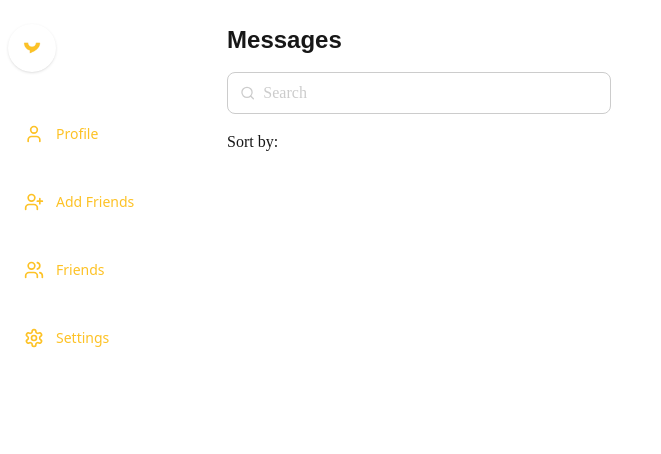
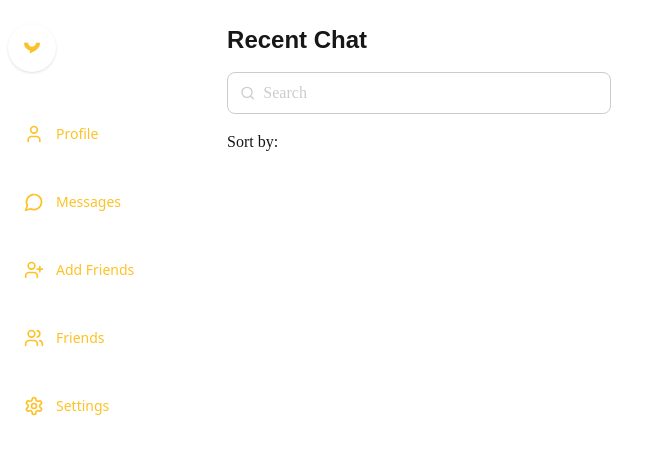
Before and after one commit to Slyyv17/y-chat, a Next.js app: page /chat-room in a window 1280 px wide. Shown: the top 454 px of the page, without its empty margins (0-661 px from the left). Built offline with nearby package versions, Linux system fonts and the light colour scheme; a web font is replaced by a local one.

Commit message:
Chat added

```diff
--- a/src/app/add-friends/page.tsx
+++ b/src/app/add-friends/page.tsx
@@ -49,14 +49,14 @@ export default function FriendPage() {
 
     return (
         <main className="w-full h-screen flex flex-col gap-4 p-6">
-            <h1 className="text-xl font-semibold">Registered Users</h1>
+            <h1 className="text-xl font-semibold font-body">Registered Users</h1>
 
             {/* Display error message */}
             {errorMessage && (
-                <div className="text-red-500 font-semibold">{errorMessage}</div>
+                <div className="text-red-500 font-semibold font-display">{errorMessage}</div>
             )}
 
-            <div className="space-y-4">
+            <div className="space-y-4 font-display">
                 {/* Render each user */}
                 {users.map((user) => (
                     <div key={user.id} className="p-4 bg-white rounded-lg shadow-md flex justify-between items-center">
@@ -66,7 +66,7 @@ export default function FriendPage() {
                         )}
 
                         <button
-                            className="mt-2 p-2 bg-[var(--color-bg)] text-[var(--color-primary)] rounded-lg"
+                            className="mt-2 p-2 bg-[var(--color-bg)] text-[var(--color-primary)] rounded-lg cursor-pointer"
                             onClick={() => handleAddFriend(user.id)}
                         >
                             Add Friend
--- a/src/components/messages.tsx
+++ b/src/components/messages.tsx
@@ -4,7 +4,7 @@ export default function Messages() {
     return (
         <main className="w-full h-screen flex flex-col gap-4 p-6">
             <h1 className="font-body font-semibold text-2xl capitalize text-[var(--color-bg)]">
-                Messages
+                Recent Chat
             </h1>
             <SearchBar />
             <p className="font-display font-medium text-[var(--color-bg)]"> Sort by: </p>
--- a/src/components/sidebar.tsx
+++ b/src/components/sidebar.tsx
@@ -1,7 +1,7 @@
 "use client";
 
 import Link from "next/link";
-import { User, UserPlus, Users, Settings } from "lucide-react";
+import { User, UserPlus, Users, Settings, MessageCircle } from "lucide-react";
 import { usePathname } from "next/navigation";
 import Image from "next/image";
 
@@ -10,6 +10,7 @@ export default function Sidebar() {
 
     const links = [
         { href: "/profile", icon: <User size={20} /> },
+        {href: "/messages", icon: <MessageCircle size={20} /> },
         { href: "/add-friends", icon: <UserPlus size={20} /> },
         { href: "/friends", icon: <Users size={20} /> },
         { href: "/settings", icon: <Settings size={20} /> },
```
Also changed, not shown: 1 other file (tests, documents, lock files or other folders).
